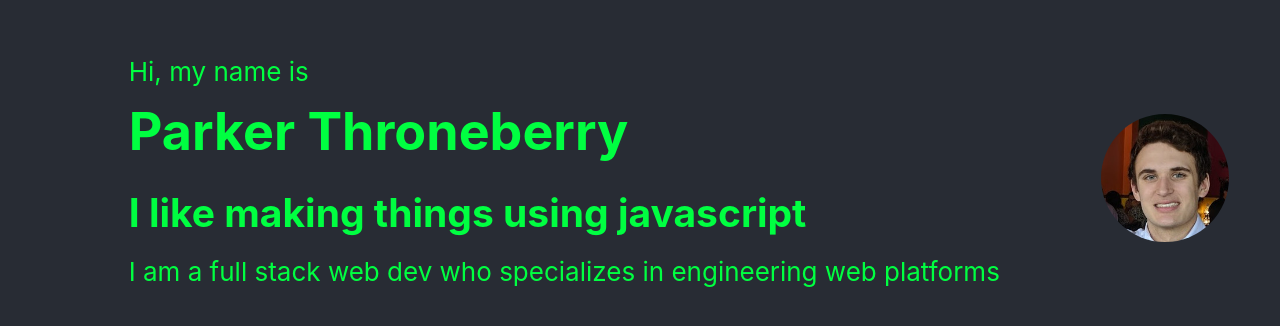
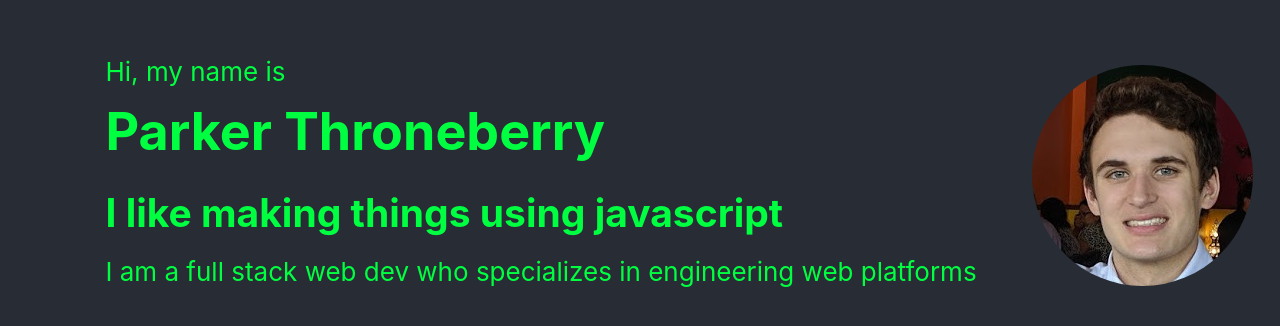
Before and after one commit to pht1207/parkers-portfolio, a React (Create React App) app: page / in a window 1280 px wide. Shown: the part 222-548 px from the top of the page. Built offline with nearby package versions, Linux system fonts and the light colour scheme.

Commit message:
Moved profile picture to a seperate component to make code better formatted

```diff
--- a/src/App.css
+++ b/src/App.css
@@ -30,8 +30,3 @@
   width: 100%;
   align-items: center;
 }
-.ProfilePic{
-  width: 10%;
-  height: 10%;
-  border-radius: 5em;
-}
--- a/src/App.js
+++ b/src/App.js
@@ -2,6 +2,7 @@ import logo from './logo.svg';
 import './App.css';
 import HiMyNameIs from './HiMyNameIs';
 import ProfilePic from './images/Me.jpg'
+import ContactInfo from './ContactInfo'
 
 function App() {
   return (
@@ -14,9 +15,7 @@ function App() {
           </>
           }
           />
-          <img src={ProfilePic} className='ProfilePic'>
-          </img>
-
+          <ContactInfo/>
         </div>
 
       </header>
--- /dev/null
+++ b/src/ContactInfo.css
@@ -0,0 +1,5 @@
+.ProfilePic{
+    width: 100%;
+    height: 100%;
+    border-radius: 5em;
+  }
--- /dev/null
+++ b/src/ContactInfo.js
@@ -0,0 +1,17 @@
+import './ContactInfo.css'
+import { useEffect, useState } from 'react';
+import ProfilePic from './images/Me.jpg'
+
+function HiMyNameIs(props) {
+    const [inputtedText, setInputtedText] = useState(props.html)
+
+
+
+    return (
+        <div className="ContactDiv">
+          <img src={ProfilePic} className='ProfilePic'/>
+        </div>
+    );
+    }
+
+    export default HiMyNameIs;
```
